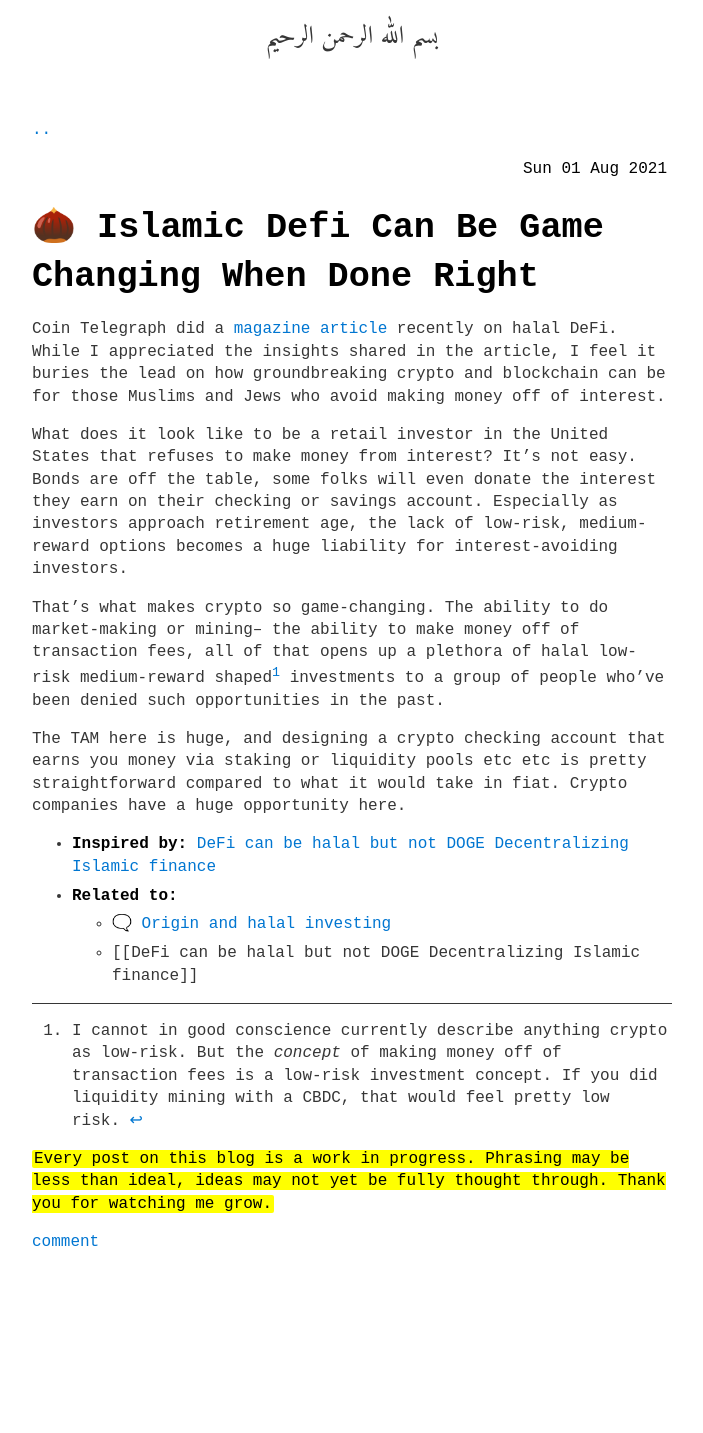
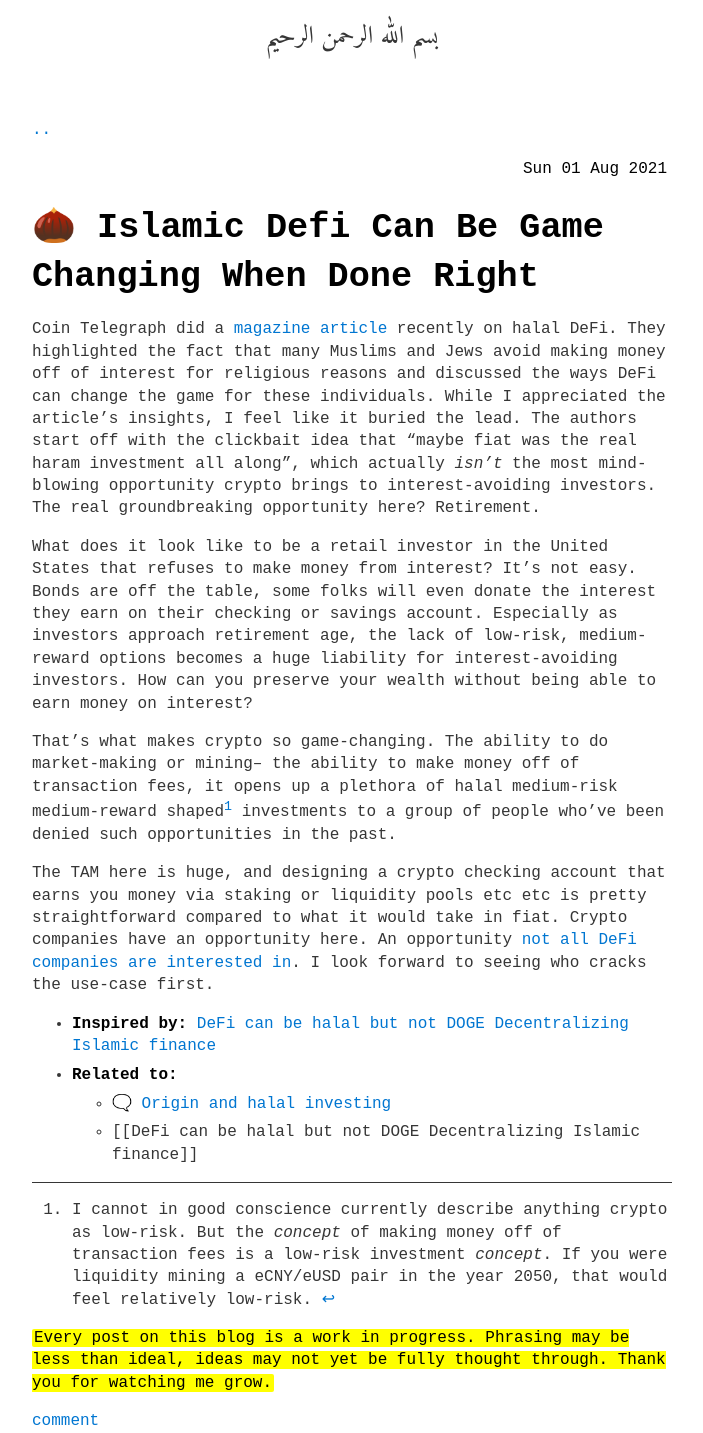
Before and after one commit to person-al/person-al.github.io, a Jekyll site: the page built from _posts/2021-08-01-🌰-islamic-defi-can-be-game-changing-when-done-right.md, in a window 1280 px wide. Shown: the whole page, without its empty margins (288-991 px from the left). Built offline with Jekyll 4.4.1, drawn with Linux system fonts in a browser that asks for light colours; before the commit the page ends 1254 px from its top, so only the background shows below that.

Commit message:
fixing things

```diff
--- a/_posts/2021-08-01-🌰-islamic-defi-can-be-game-changing-when-done-right.md
+++ b/_posts/2021-08-01-🌰-islamic-defi-can-be-game-changing-when-done-right.md
@@ -4,15 +4,15 @@ category: 🌰
 date: 2021-08-01
 tags: Islam, crypto
 ---
-Coin Telegraph did a [magazine article](https://cointelegraph.com/magazine/2021/07/16/defi-can-be-halal-but-not-doge-decentralizing-islamic-finance) recently on halal DeFi. While I appreciated the insights shared in the article, I feel it buries the lead on how groundbreaking crypto and blockchain can be for those Muslims and Jews who avoid making money off of interest.
+Coin Telegraph did a [magazine article](https://cointelegraph.com/magazine/2021/07/16/defi-can-be-halal-but-not-doge-decentralizing-islamic-finance) recently on halal DeFi. They highlighted the fact that many Muslims and Jews avoid making money off of interest for religious reasons and discussed the ways DeFi can change the game for these individuals. While I appreciated the article's insights, I feel like it buried the lead. The authors start off with the clickbait idea that "maybe fiat was the real haram investment all along", which actually _isn't_ the most mind-blowing opportunity crypto brings to interest-avoiding investors. The real groundbreaking opportunity here? Retirement.
 
-What does it look like to be a retail investor in the United States that refuses to make money from interest? It's not easy. Bonds are off the table, some folks will even donate the interest they earn on their checking or savings account. Especially as investors approach retirement age, the lack of low-risk, medium-reward options becomes a huge liability for interest-avoiding investors.
+What does it look like to be a retail investor in the United States that refuses to make money from interest? It's not easy. Bonds are off the table, some folks will even donate the interest they earn on their checking or savings account. Especially as investors approach retirement age, the lack of low-risk, medium-reward options becomes a huge liability for interest-avoiding investors. How can you preserve your wealth without being able to earn money on interest?
 
-That's what makes crypto so game-changing. The ability to do market-making or mining-- the ability to make money off of transaction fees, all of that opens up a plethora of halal low-risk medium-reward shaped[^1] investments to a group of people who've been denied such opportunities in the past.
+That's what makes crypto so game-changing. The ability to do market-making or mining-- the ability to make money off of transaction fees, it opens up a plethora of halal medium-risk medium-reward shaped[^1] investments to a group of people who've been denied such opportunities in the past.
 
-The TAM here is huge, and designing a crypto checking account that earns you money via staking or liquidity pools etc etc is pretty straightforward compared to what it would take in fiat. Crypto companies have a huge opportunity here.
+The TAM here is huge, and designing a crypto checking account that earns you money via staking or liquidity pools etc etc is pretty straightforward compared to what it would take in fiat. Crypto companies have an opportunity here. An opportunity [not all DeFi companies are interested in]({% post_url 2021-08-01-🗨️-origin-and-halal-investing %}). I look forward to seeing who cracks the use-case first.
 
-[^1]: I cannot in good conscience currently describe anything crypto as low-risk. But the _concept_ of making money off of transaction fees is a low-risk investment concept. If you did liquidity mining with a CBDC, that would feel pretty low risk.
+[^1]: I cannot in good conscience currently describe anything crypto as low-risk. But the _concept_ of making money off of transaction fees is a low-risk investment _concept_. If you were liquidity mining a eCNY/eUSD pair in the year 2050, that would feel relatively low-risk.
 
 - **Inspired by:** [DeFi can be halal but not DOGE Decentralizing Islamic finance](https://cointelegraph.com/magazine/2021/07/16/defi-can-be-halal-but-not-doge-decentralizing-islamic-finance)
 - **Related to:**
```
Also changed, not shown: _posts/2021-08-01-🗨️-origin-and-halal-investing.md (+1 -1 lines).
